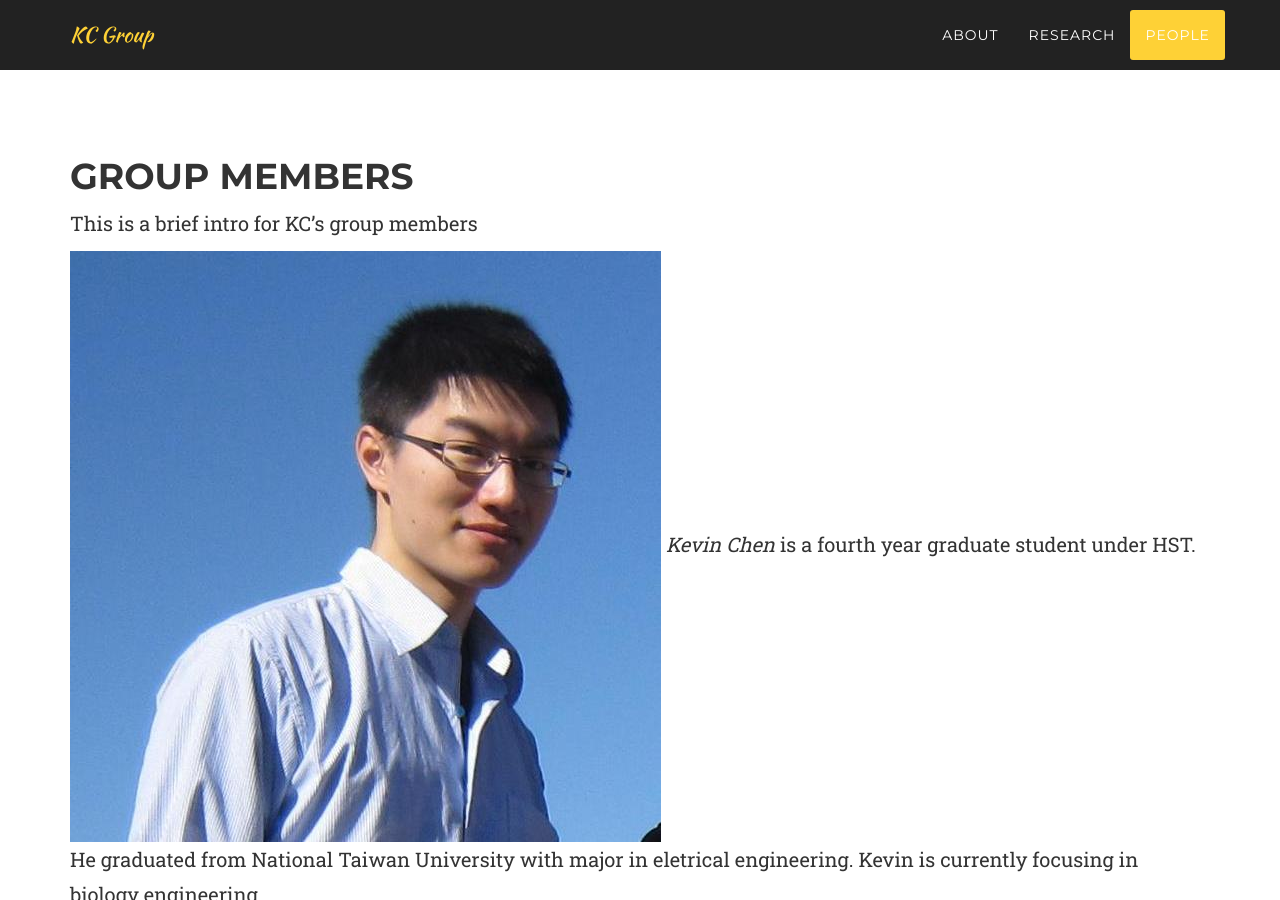
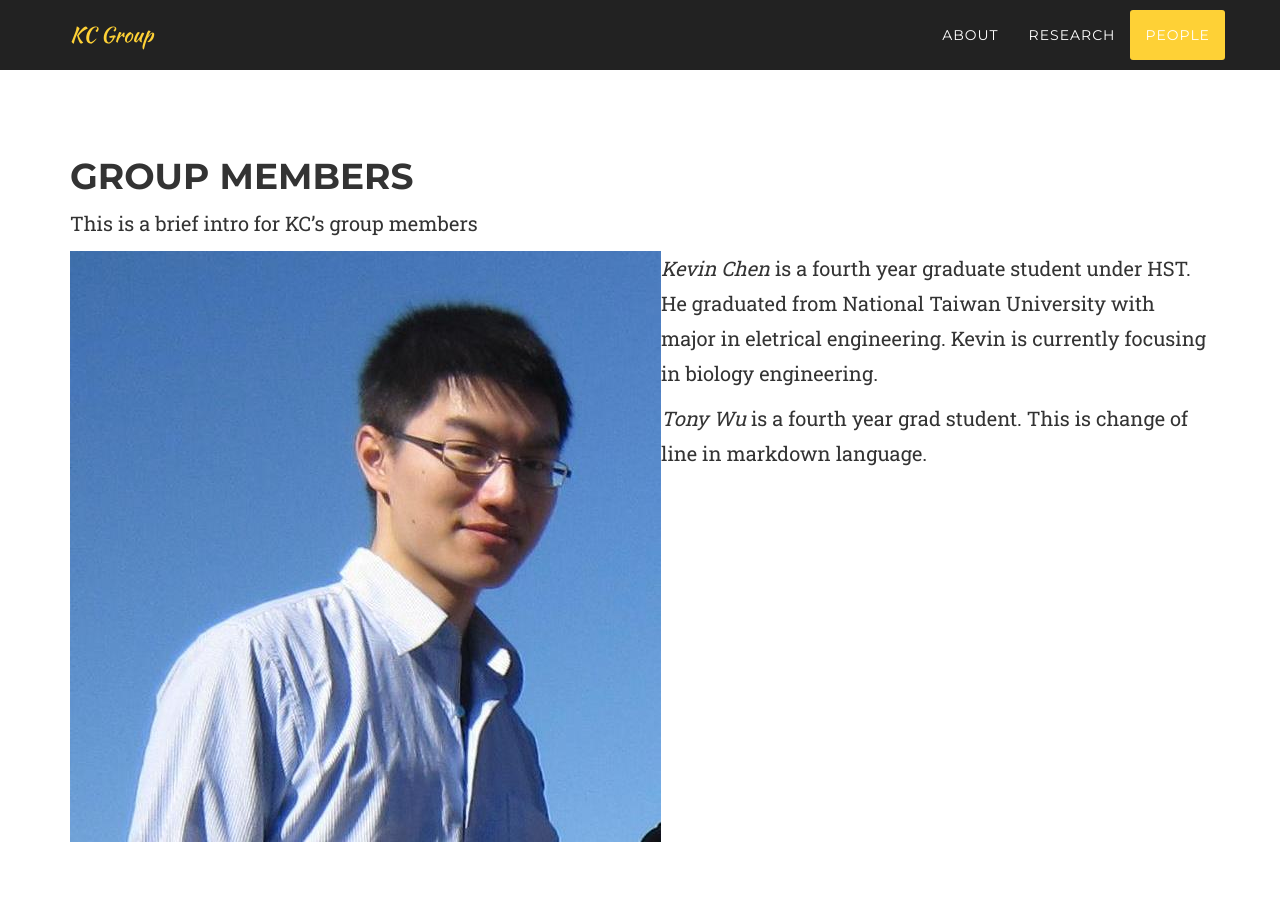
Before and after one commit to verysure/kcgroup, a Jekyll site: the page built from index.html, in a window 1280 px wide and 900 px high, scrolled down 2020 px. Built offline with Jekyll 4.4.1, drawn with Linux system fonts in a browser that asks for light colours; nearby versions of some CDN libraries; some web fonts are replaced; Markdown is read by kramdown in place of the engine named in the settings; the list of posts is cut into pages by our own code.

Commit message:
test with images

```diff
--- a/css/agency.css
+++ b/css/agency.css
@@ -900,3 +900,7 @@
 section.mystyle p {
     font-size: 20px;
 }
+
+section.mystyle img {
+    float: left;
+}
```
